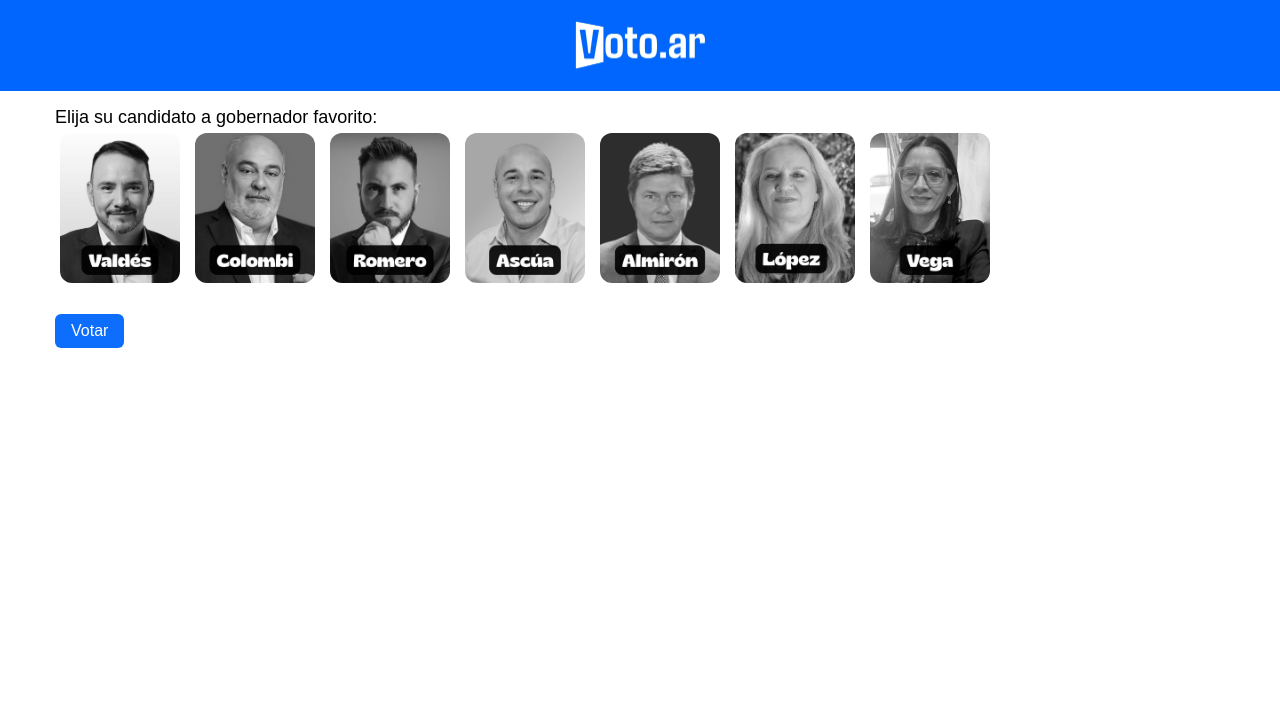
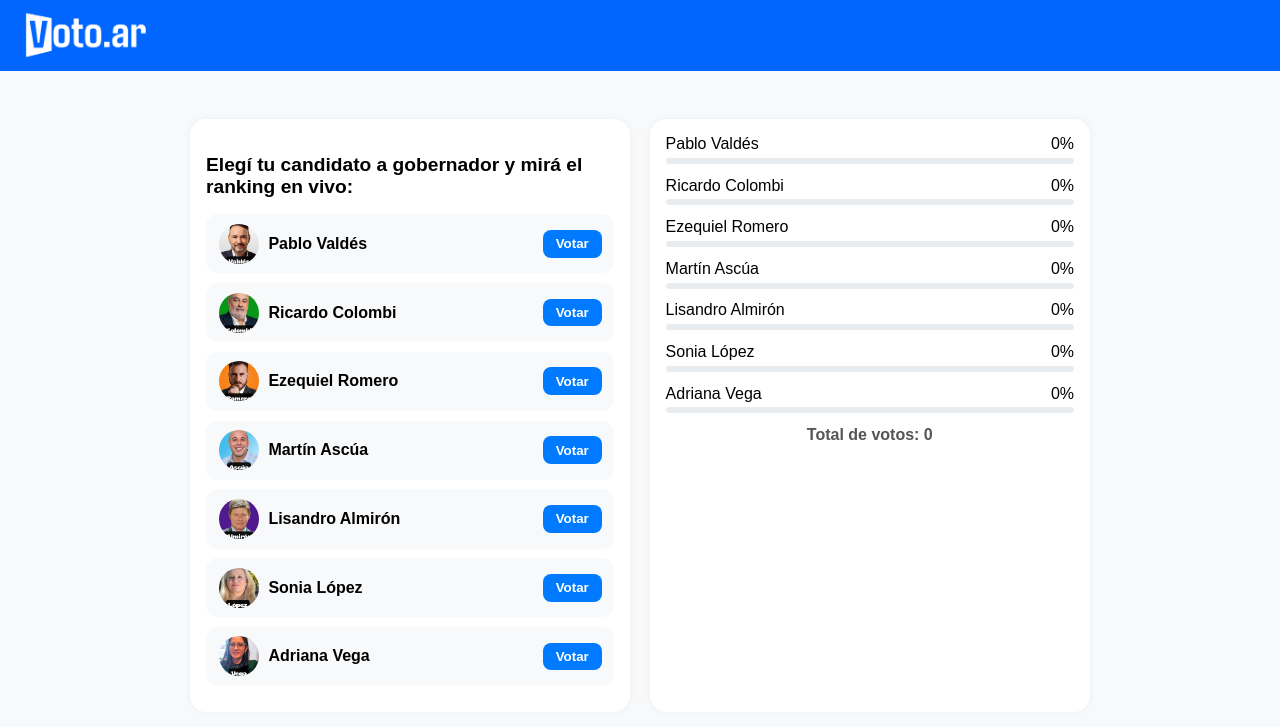
Before and after one commit to juanpabloruiz/voto, a PHP site: page / in a window 1280 px wide. Shown: the top 727 px of the page. Run offline with PHP 8.4, Linux system fonts and the light colour scheme; data that the repository does not hold is empty; a stand-in replaces the project's code that opens the database connection; some web fonts are replaced.

Commit message:
Big changes

```diff
--- a/index.php
+++ b/index.php
@@ -11,7 +11,45 @@ $token = $_SESSION['token'];
 $consulta = mysqli_query($conexion, "SELECT * FROM votos WHERE (ip = '$ip' OR token = '$token') AND estado = 1 LIMIT 1");
 $campo = mysqli_fetch_assoc($consulta);
 
+// Lista de candidatos con imágenes
+$candidatos = [
+    "Pablo Valdés" => "img/valdes.jpg",
+    "Ricardo Colombi" => "img/colombi.jpg",
+    "Ezequiel Romero" => "img/romero.jpg",
+    "Martín Ascúa" => "img/ascua.jpg",
+    "Lisandro Almirón" => "img/almiron.jpg",
+    "Sonia López" => "img/lopez.jpg",
+    "Adriana Vega" => "img/vega.jpg"
+];
+
+// Total de votos válidos
+$queryTotal = mysqli_query($conexion, "SELECT COUNT(*) AS total FROM votos WHERE estado = 1");
+$rowTotal = mysqli_fetch_assoc($queryTotal);
+$totalVotos = $rowTotal['total'];
+
+// Inicializar array de resultados con 0
+$resultados = [];
+foreach (array_keys($candidatos) as $candidato) {
+    $resultados[$candidato] = 0;
+}
+
+// Traer votos por candidato desde DB
+$queryResultados = mysqli_query($conexion, "
+    SELECT candidato, COUNT(*) AS cantidad
+    FROM votos
+    WHERE estado = 1
+    GROUP BY candidato
+");
+
+while ($row = mysqli_fetch_assoc($queryResultados)) {
+    $nombre = $row['candidato'];
+    $cantidad = $row['cantidad'];
+    if (isset($resultados[$nombre])) {
+        $resultados[$nombre] = $cantidad;
+    }
+}
 ?>
+
 <!DOCTYPE html>
 <html lang="es">
 
@@ -19,286 +57,248 @@ $campo = mysqli_fetch_assoc($consulta);
     <meta charset="UTF-8">
     <meta name="viewport" content="width=device-width, initial-scale=1.0">
     <title>Voto</title>
-    <!-- Estilo -->
-    <link rel="preload" href="css/style.css" as="style">
-    <link rel="stylesheet" href="css/style.css">
-
-    <!-- Meta tags Google -->
-    <meta name="description" content="Sitio web creado como prototipo para la votación de candidatos o témas de interés general.">
-    <meta name="keywords" content="Corrientes, Argentina, Sociedad, Política, Votación, Candidatos, Prototipo">
-    <meta name="robots" content="index, follow">
-    <meta name="language" content="es_ES">
-    <meta name="author" content="Juan Pablo Ruiz">
-    <meta name="theme-color" content="#ffffff">
-
-    <meta name="msapplication-TileColor" content="#ffffff">
-    <meta name="msapplication-TileImage" content="https://voto.ar/iconos/ms-icon-144x144.png">
-
-    <!--- Íconos -->
-    <link rel="apple-touch-icon" sizes="57x57" href="https://voto.ar/iconos/apple-icon-57x57.png">
-    <link rel="apple-touch-icon" sizes="60x60" href="https://voto.ar/iconos/apple-icon-60x60.png">
-    <link rel="apple-touch-icon" sizes="72x72" href="https://voto.ar/iconos/apple-icon-72x72.png">
-    <link rel="apple-touch-icon" sizes="76x76" href="https://voto.ar/iconos/apple-icon-76x76.png">
-    <link rel="apple-touch-icon" sizes="114x114" href="https://voto.ar/iconos/apple-icon-114x114.png">
-    <link rel="apple-touch-icon" sizes="120x120" href="https://voto.ar/iconos/apple-icon-120x120.png">
-    <link rel="apple-touch-icon" sizes="144x144" href="https://voto.ar/iconos/apple-icon-144x144.png">
-    <link rel="apple-touch-icon" sizes="152x152" href="https://voto.ar/iconos/apple-icon-152x152.png">
-    <link rel="apple-touch-icon" sizes="180x180" href="https://voto.ar/iconos/apple-icon-180x180.png">
-    <link rel="icon" type="image/png" sizes="192x192" href="https://voto.ar/iconos/android-icon-192x192.png">
-    <link rel="icon" type="image/png" sizes="32x32" href="https://voto.ar/iconos/favicon-32x32.png">
-    <link rel="icon" type="image/png" sizes="96x96" href="https://voto.ar/iconos/favicon-96x96.png">
-    <link rel="icon" type="image/png" sizes="16x16" href="https://voto.ar/iconos/favicon-16x16.png">
-    <link rel="manifest" href="https://voto.ar/iconos/manifest.json">
-    <link rel="canonical" href="https://voto.ar">
-
-    <!-- Open Graph para WhatsApp, Facebook, Telegram -->
-    <meta property="og:title" content="Voto">
-    <meta property="og:locale" content="es_LA">
-    <meta property="og:description" content="Sistema prototipo de votación online.">
-    <meta property="og:url" content="https://voto.ar">
-    <meta property="og:type" content="business.business">
-    <meta property="og:image" content="https://voto.ar/img/logo1200x630.png?v=1">
-    <meta property="og:image:width" content="1200">
-    <meta property="og:image:height" content="630">
-    <meta property="og:image:alt" content="Logo de Voto">
-
-
-    <!-- Twitter Card (opcional, también funciona en WhatsApp) -->
-    <meta name="twitter:card" content="summary_large_image">
-    <meta name="twitter:title" content="Voto">
-    <meta name="twitter:description" content="Sistema prototipo de votación online.">
-    <meta name="twitter:image" content="https://voto.ar/img/logo1200x630.png.png?v=1">
-
-    <!-- Google tag (gtag.js) -->
-    <script async src="https://www.googletagmanager.com/gtag/js?id=G-X9SPDSLJ1P"></script>
-    <script>
-        window.dataLayer = window.dataLayer || [];
-
-        function gtag() {
-            dataLayer.push(arguments);
-        }
-        gtag('js', new Date());
-
-        gtag('config', 'G-X9SPDSLJ1P');
-    </script>
-
     <style>
-        .opcion {
-            filter: grayscale(100%);
-            cursor: pointer;
-            border-radius: 12px;
-            transition: filter 0.3s ease;
-            width: 120px;
-            height: auto;
-            margin: 5px;
-        }
-
-        .opcion.selected {
-            filter: grayscale(0%);
-        }
-
-        .overlay {
-            position: fixed;
-            top: 0;
-            left: 0;
-            width: 100%;
-            height: 100%;
-            background: #000000;
-            display: flex;
-            justify-content: center;
-            align-items: center;
-            flex-direction: column;
-            color: white;
-            font-size: 1.5em;
-            z-index: 9999;
-            display: none;
-            /* inicia oculto */
-        }
-
-        .loader {
-            width: 120px;
-            height: 17px;
-            border-radius: 5px;
-            color: #dee7ffff;
-            border: 1px solid;
-            position: relative;
-        }
-
-        .loader::before {
-            content: "";
-            position: absolute;
-            margin: 1px;
-            inset: 0 100% 0 0;
-            background: currentColor;
-            animation: l6 3s;
-        }
-
-        @keyframes l6 {
-            100% {
-                inset: 0
-            }
-        }
-
-        .btn-votar {
-            background-color: #0d6efd;
-            /* color primario de Bootstrap */
-            color: #fff;
-            padding: 0.5rem 1rem;
-            font-size: 1rem;
-            font-weight: 500;
-            border: none;
-            border-radius: 0.375rem;
-            /* border-radius de Bootstrap 5 */
-            cursor: pointer;
-            transition: background-color 0.2s, transform 0.1s;
-            -webkit-appearance: none;
-            /* Safari */
-            -moz-appearance: none;
-            /* Firefox */
-            appearance: none;
-            /* general */
-        }
-
-        .btn-votar:hover {
-            background-color: #0b5ed7;
+        body {
+            background: #f8f9fa;
+            font-family: sans-serif;
+            margin: 0;
+            padding: 0;
         }
 
         header {
             background-color: #0066fe;
+            padding: 0.5rem 1rem;
+        }
+
+        header img {
+            height: 55px;
+            display: block;
+        }
+
+        .contenedor {
+            max-width: 900px;
+            margin: 2rem auto;
+            padding: 1rem;
+        }
+
+        .titulo {
+            font-weight: bold;
+            margin-bottom: 1rem;
+            font-size: 1.2rem;
+        }
+
+        /* Grilla */
+        .grid {
+            display: grid;
+            grid-template-columns: 1fr 1fr;
+            gap: 1.2rem;
+        }
+
+        .candidatos,
+        .resultados {
+            background: #fff;
+            padding: 1rem;
+            border-radius: 1rem;
+            box-shadow: 0 0 6px rgba(0, 0, 0, 0.05);
+        }
+
+        @media (max-width: 768px) {
+            .grid {
+                grid-template-columns: 1fr;
+            }
+        }
+
+        /* Lista candidatos */
+        .candidato {
+            display: flex;
+            align-items: center;
+            justify-content: space-between;
+            background: #f8f9fa;
+            padding: 0.6rem 0.8rem;
+            border-radius: 0.75rem;
+            margin-bottom: 0.6rem;
+            transition: background 0.2s;
+        }
+
+        .candidato:hover {
+            background: #eef3ff;
+        }
+
+        .candidato-info {
+            display: flex;
+            align-items: center;
+            gap: 0.6rem;
+        }
+
+        .candidato img {
+            width: 40px;
+            height: 40px;
+            border-radius: 50%;
+            object-fit: cover;
+        }
+
+        .candidato .nombre {
+            font-weight: 600;
+        }
+
+        .btn-votar {
+            background: #007bff;
+            color: #fff;
+            border: none;
+            padding: 0.4rem 0.8rem;
+            border-radius: 0.5rem;
+            cursor: pointer;
+            font-weight: 600;
+        }
+
+        .btn-votar:hover {
+            background: #0056b3;
+        }
+
+        /* Resultados */
+        .resultado {
+            margin-bottom: 0.8rem;
+        }
+
+        .barra-info {
+            display: flex;
+            justify-content: space-between;
+            font-weight: 500;
+            margin-bottom: 0.3rem;
+        }
+
+        .progress {
+            background: #e9ecef;
+            height: 6px;
+            border-radius: 3px;
+            overflow: hidden;
+        }
+
+        .progress-bar {
+            height: 100%;
+            background-color: #007bff;
+            width: 0%;
+            transition: width 1s ease-in-out;
+        }
+
+        .total-votos {
+            text-align: center;
+            margin-top: 0.8rem;
+            font-weight: bold;
+            color: #555;
+        }
+
+        /* Overlay */
+        .overlay {
+            position: fixed;
+            inset: 0;
+            background: rgba(0, 0, 0, 0.5);
+            z-index: 999;
+            display: flex;
+            justify-content: center;
+            align-items: center;
+            color: #fff;
+            flex-direction: column;
+            font-size: 1.2rem;
+            display: none;
+        }
+
+        .loader {
+            border: 6px solid #f3f3f3;
+            border-top: 6px solid #007bff;
+            border-radius: 50%;
+            width: 40px;
+            height: 40px;
+            animation: spin 1s linear infinite;
+            margin-bottom: 1rem;
+        }
+
+        @keyframes spin {
+            0% {
+                transform: rotate(0deg);
+            }
+
+            100% {
+                transform: rotate(360deg);
+            }
         }
     </style>
-
 </head>
 
 <body>
-
     <header>
-        <a href="../">
-            <picture>
-                <source srcset="img/logo.webp" type="image/webp" />
-                <img src="img/logo.png" fetchpriority=high width="150" height="55" alt="Logotipo" />
-            </picture>
-        </a>
+        <a href="../"><img src="img/logo.png" alt="Logo"></a>
     </header>
 
     <div class="contenedor">
+        <div class="grid">
 
-        <?php
-        if ($campo && isset($campo['ip'], $campo['token'], $campo['estado']) && ($campo['ip'] == $ip || ($campo['token'] == $token && $campo['estado'] == 1))) {
-            include('resultados.php');
-        } else {
-        ?>
-
-            <p>Elija su candidato a gobernador favorito:</p>
-
-            <form id="formVoto" method="POST" action="votar.php">
-                <div class="contenedor-opciones">
-                    <label>
-                        <input type="radio" name="candidato" value="Juan Pablo Valdés" hidden>
-                        <img src="img/valdes.jpg" fetchpriority=high class="opcion" alt="Juan Pablo Valdés">
-                    </label>
-                    <label>
-                        <input type="radio" name="candidato" value="Horacio Ricardo Colombi" hidden>
-                        <img src="img/colombi.jpg" fetchpriority=high class="opcion" alt="Horacio Ricardo Colombi">
-                    </label>
-                    <label>
-                        <input type="radio" name="candidato" value="Carlos Ezequiel Romero" hidden>
-                        <img src="img/romero.jpg" fetchpriority=high class="opcion" alt="Carlos Ezequiel Romero">
-                    </label>
-                    <label>
-                        <input type="radio" name="candidato" value="Martín Ignacio Ascúa" hidden>
-                        <img src="img/ascua.jpg" fetchpriority=high class="opcion" alt="Martín Ignacio Ascúa">
-                    </label>
-                    <label>
-                        <input type="radio" name="candidato" value="Lisandro Almirón" hidden>
-                        <img src="img/almiron.jpg" fetchpriority=high class="opcion" alt="Lisandro Almirón">
-                    </label>
-                    <label>
-                        <input type="radio" name="candidato" value="Sonia Beatriz López" hidden>
-                        <img src="img/lopez.jpg" fetchpriority=high class="opcion" alt="Sonia Beatriz López">
-                    </label>
-                    <label>
-                        <input type="radio" name="candidato" value="Adriana Leila Vega" hidden>
-                        <img src="img/vega.jpg" fetchpriority=high class="opcion" alt="Adriana Leila Vega">
-                    </label>
-                </div>
-                <br>
-                <button type="submit" class="btn-votar">Votar</button>
-            </form>
-
-
-            <!-- Overlay con GIF -->
-            <div id="overlay" class="overlay">
-                <div class="loader"></div>
-
-
-
-                <p>Ingresando voto...</p>
+            <!-- Columna izquierda: Candidatos -->
+            <div class="candidatos">
+                <?php
+                if ($campo && isset($campo['ip'], $campo['token'], $campo['estado']) && ($campo['ip'] == $ip || ($campo['token'] == $token && $campo['estado'] == 1))) {
+                    echo '<p>Gracias por tu voto!</p>';
+                } else {
+                    echo '<p class="titulo">Elegí tu candidato a gobernador y mirá el ranking en vivo:</p>';
+                    echo '<form id="formVoto" method="POST" action="votar.php">';
+                    foreach ($candidatos as $nombre => $img) {
+                        echo '<label class="candidato">';
+                        echo '<div class="candidato-info">';
+                        echo '<img src="' . $img . '" alt="' . $nombre . '">';
+                        echo '<span class="nombre">' . $nombre . '</span>';
+                        echo '</div>';
+                        echo '<input type="radio" name="candidato" value="' . $nombre . '" hidden>';
+                        echo '<button type="button" class="btn-votar" onclick="votarCandidato(this)">Votar</button>';
+                        echo '</label>';
+                    }
+                    echo '</form>';
+                }
+                ?>
             </div>
 
-        <?php
-        }
-        ?>
+            <!-- Columna derecha: Resultados -->
+            <div class="resultados">
+                <?php
+                foreach ($resultados as $nombre => $cantidad) {
+                    $porcentaje = $totalVotos > 0 ? round(($cantidad / $totalVotos) * 100) : 0;
+                    echo '<div class="resultado">';
+                    echo '<div class="barra-info"><span>' . $nombre . '</span><span>' . $porcentaje . '%</span></div>';
+                    echo '<div class="progress"><div class="progress-bar" data-porcentaje="' . $porcentaje . '"></div></div>';
+                    echo '</div>';
+                }
+                echo '<div class="total-votos">Total de votos: ' . $totalVotos . '</div>';
+                ?>
+            </div>
+        </div>
 
+        <!-- Overlay -->
+        <div id="overlay" class="overlay">
+            <div class="loader"></div>
+            <p>Votando...</p>
+        </div>
     </div>
+
     <script>
-        function customConfirm(message, callback) {
-            const modal = document.getElementById("customConfirm");
-            document.getElementById("customConfirmText").innerText = message;
-            modal.style.display = "flex";
+        const form = document.getElementById('formVoto');
+        const overlay = document.getElementById('overlay');
 
-            const yesBtn = document.getElementById("customConfirmYes");
-            const noBtn = document.getElementById("customConfirmNo");
-
-            yesBtn.onclick = () => {
-                modal.style.display = "none";
-                callback(true);
-            }
-            noBtn.onclick = () => {
-                modal.style.display = "none";
-                callback(false);
+        function votarCandidato(btn) {
+            const label = btn.closest('.candidato');
+            const radio = label.querySelector('input[type=radio]');
+            radio.checked = true;
+            if (confirm("¿Confirmas tu voto?")) {
+                overlay.style.display = "flex";
+                setTimeout(() => form.submit(), 1000);
             }
         }
 
-        const radios = document.querySelectorAll('input[name="candidato"]');
-        const imagenes = document.querySelectorAll('.opcion');
-        const form = document.getElementById('formVoto');
-        const overlay = document.getElementById('overlay');
-
-        // Cambio de gris a color al seleccionar
-        radios.forEach((radio, i) => {
-            radio.addEventListener('change', () => {
-                imagenes.forEach(img => img.classList.remove('selected'));
-                if (radio.checked) imagenes[i].classList.add('selected');
+        window.addEventListener('load', () => {
+            document.querySelectorAll('.progress-bar').forEach(bar => {
+                const porcentaje = bar.getAttribute('data-porcentaje');
+                setTimeout(() => bar.style.width = porcentaje + '%', 100);
             });
         });
-
-        // Confirmación + overlay + envío retrasado
-        form.addEventListener('submit', function(e) {
-            e.preventDefault(); // evitamos envío inmediato
-
-            if (!document.querySelector('input[name="candidato"]:checked')) {
-                alert("Debes elegir un candidato.");
-            } else {
-                customConfirm("¿Confirmas tu voto?", (ok) => {
-                    if (ok) {
-                        overlay.style.display = "flex";
-                        setTimeout(() => form.submit(), 1500);
-                    }
-                });
-            }
-        });
     </script>
-
-    <!-- Modal único en tu HTML -->
-    <div id="customConfirm" style="display:none;position:fixed;top:0;left:0;width:100%;height:100%;background:rgba(0,0,0,0.5);justify-content:center;align-items:center;z-index:9999;">
-        <div style="background:#fff;padding:1.5rem;border-radius:0.5rem;text-align:center;max-width:300px;width:90%;">
-            <p id="customConfirmText"></p>
-            <button id="customConfirmYes" style="background:#0d6efd;color:#fff;margin:0.5rem;padding:0.5rem 1rem;border:none;border-radius:0.25rem;cursor:pointer;">Sí</button>
-            <button id="customConfirmNo" style="background:#6c757d;color:#fff;margin:0.5rem;padding:0.5rem 1rem;border:none;border-radius:0.25rem;cursor:pointer;">No</button>
-        </div>
-    </div>
-
 </body>
 
 </html>
```
